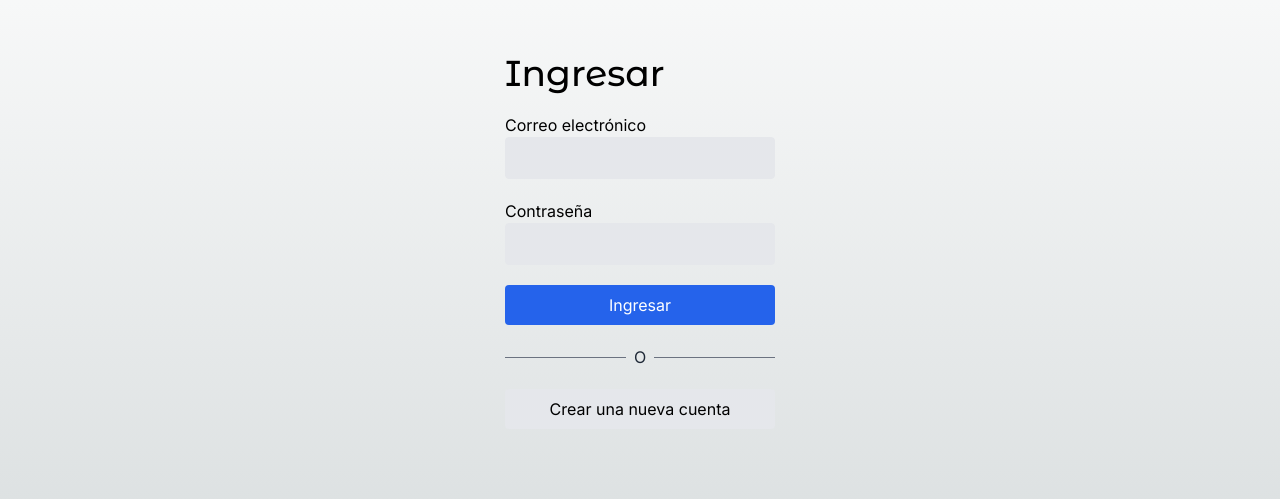
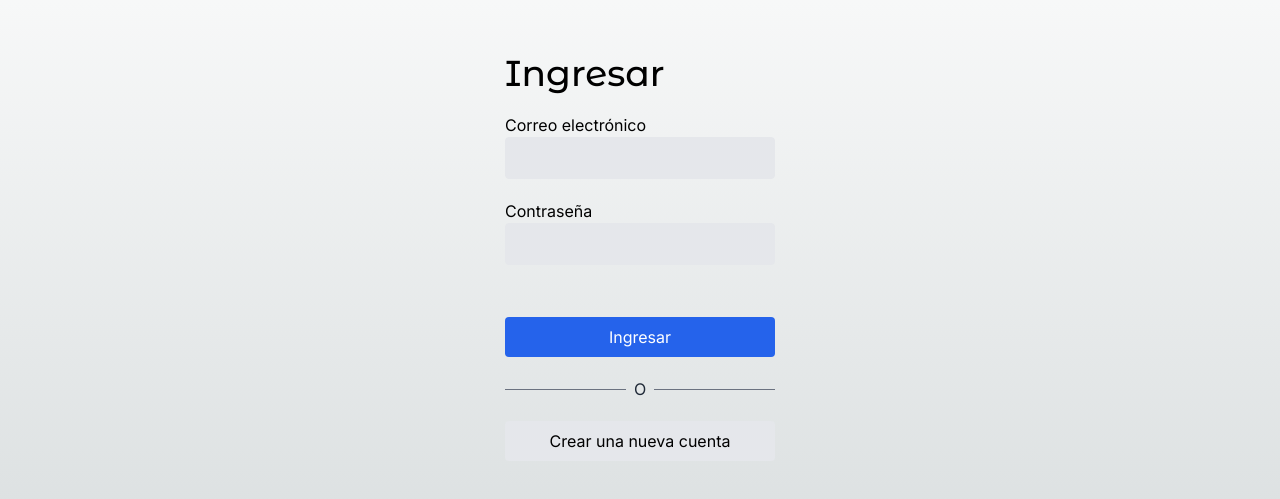
Before and after one commit to Edwin3002/Teslo-shop_Next-Js, a Next.js app: page /auth/login in a window 1280 px wide. Shown: the part 155-654 px from the top of the page. Built offline with nearby package versions, Linux system fonts and the light colour scheme; no server answers.

Commit message:
feat: login form

```diff
--- a/src/app/auth/login/page.tsx
+++ b/src/app/auth/login/page.tsx
@@ -1,46 +1,14 @@
 import { titleFont } from '@/config/fonts';
 import Link from 'next/link';
+import { LoginForm } from './ui/LoginForm';
 
-export default function () {
+export default function LoginPage() {
   return (
     <div className="flex flex-col min-h-screen pt-32 sm:pt-52">
 
       <h1 className={ `${ titleFont.className } text-4xl mb-5` }>Ingresar</h1>
 
-      <div className="flex flex-col">
-
-        <label htmlFor="email">Correo electrónico</label>
-        <input
-          className="px-5 py-2 border bg-gray-200 rounded mb-5"
-          type="email" />
-
-
-        <label htmlFor="email">Contraseña</label>
-        <input
-          className="px-5 py-2 border bg-gray-200 rounded mb-5"
-          type="email" />
-
-        <button
-
-          className="btn-primary">
-          Ingresar
-        </button>
-
-
-        {/* divisor l ine */ }
-        <div className="flex items-center my-5">
-          <div className="flex-1 border-t border-gray-500"></div>
-          <div className="px-2 text-gray-800">O</div>
-          <div className="flex-1 border-t border-gray-500"></div>
-        </div>
-
-        <Link
-          href="/auth/new-account"
-          className="btn-secondary text-center">
-          Crear una nueva cuenta
-        </Link>
-
-      </div>
+  <LoginForm/>
     </div>
   );
 }
--- /dev/null
+++ b/src/app/auth/login/ui/LoginForm.tsx
@@ -0,0 +1,93 @@
+"use client";
+
+import { useEffect } from 'react';
+import Link from "next/link";
+import { useFormState, useFormStatus } from "react-dom";
+
+import { authenticate } from "@/actions";
+import { IoInformationOutline } from "react-icons/io5";
+import clsx from 'clsx';
+// import { useRouter } from 'next/navigation';
+
+export const LoginForm = () => {
+
+  const [state, dispatch] = useFormState(authenticate, undefined);
+
+
+  useEffect(() => {
+    if ( state === 'Success' ) {
+      // redireccionar
+      // router.replace('/');
+      window.location.replace('/');
+    }
+
+  },[state]);
+
+
+
+  return (
+    <form action={dispatch} className="flex flex-col">
+      <label htmlFor="email">Correo electrónico</label>
+      <input
+        className="px-5 py-2 border bg-gray-200 rounded mb-5"
+        type="email"
+        name="email"
+      />
+
+      <label htmlFor="email">Contraseña</label>
+      <input
+        className="px-5 py-2 border bg-gray-200 rounded mb-5"
+        type="password"
+        name="password"
+      />
+
+      <div
+        className="flex h-8 items-end space-x-1"
+        aria-live="polite"
+        aria-atomic="true"
+      >
+        {state === "CredentialsSignin" && (
+          <div className="flex flex-row mb-2">
+            <IoInformationOutline className="h-5 w-5 text-red-500" />
+            <p className="text-sm text-red-500">
+              Credenciales no son correctas
+            </p>
+          </div>
+        )}
+      </div>
+
+        <LoginButton />
+      {/* <button type="submit" className="btn-primary">
+        Ingresar
+      </button> */}
+
+      {/* divisor l ine */}
+      <div className="flex items-center my-5">
+        <div className="flex-1 border-t border-gray-500"></div>
+        <div className="px-2 text-gray-800">O</div>
+        <div className="flex-1 border-t border-gray-500"></div>
+      </div>
+
+      <Link href="/auth/new-account" className="btn-secondary text-center">
+        Crear una nueva cuenta
+      </Link>
+    </form>
+  );
+};
+
+function LoginButton() {
+  const { pending } = useFormStatus();
+
+  return (
+    <button
+      type="submit"
+      className={ clsx({
+        "btn-primary": !pending,
+        "btn-disabled": pending
+      })}
+      disabled={ pending }
+      >
+      Ingresar
+    </button>
+  );
+}
```
